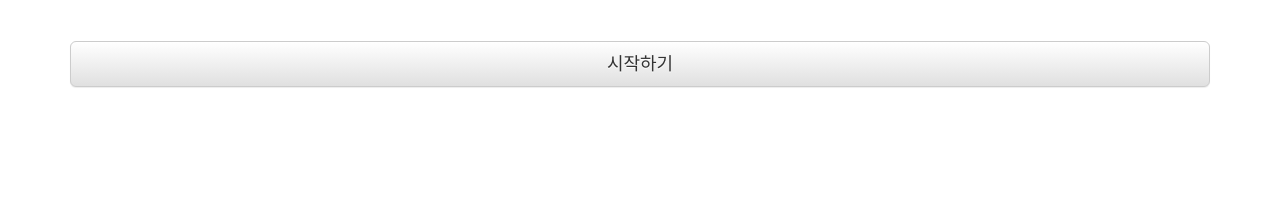
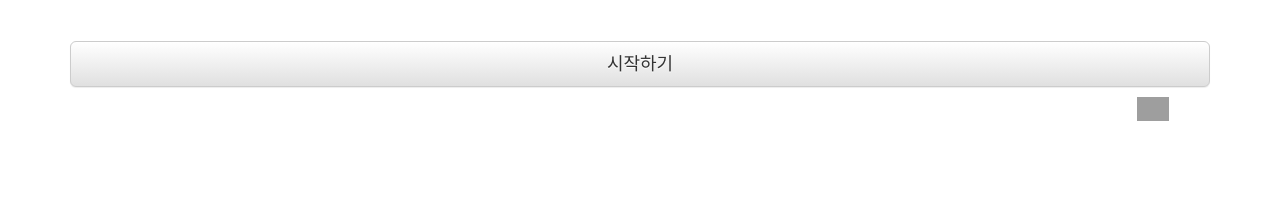
Before and after one commit to onunn/incoding-guiin, a Django app: page /mukbang/test/ in a window 1280 px wide. Shown: the part 589-800 px from the top of the page. Run offline with Django 3.2, Linux system fonts and the light colour scheme; some libraries are stand-ins or nearby versions; grey boxes are pictures that could not be loaded.

Commit message:
Update main.html

```diff
--- a/mukbang/templates/mukbang/main.html
+++ b/mukbang/templates/mukbang/main.html
@@ -47,9 +47,11 @@
     </a>
   </div>
 </div>
-<div class="row">
-    <div class="col-md-12">
-        <img >
+<div class="row" style="margin:10px">
+    <div class="col-md-1 col-md-offset-11">
+        <a href = "javascript:check_passwd()">
+            <img src="{% static 'mukbang/image/setting.png'%}" style="width: 50%;">
+        </a>
     </div>
 </div>
 
```
